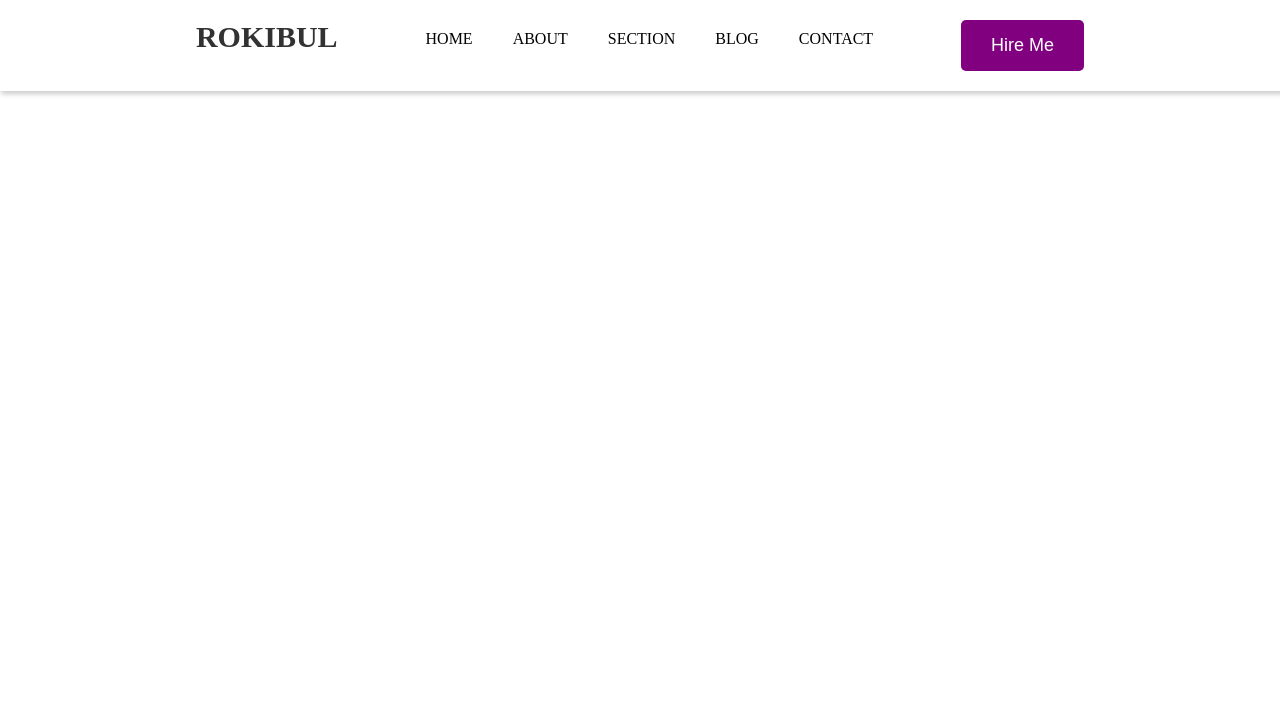
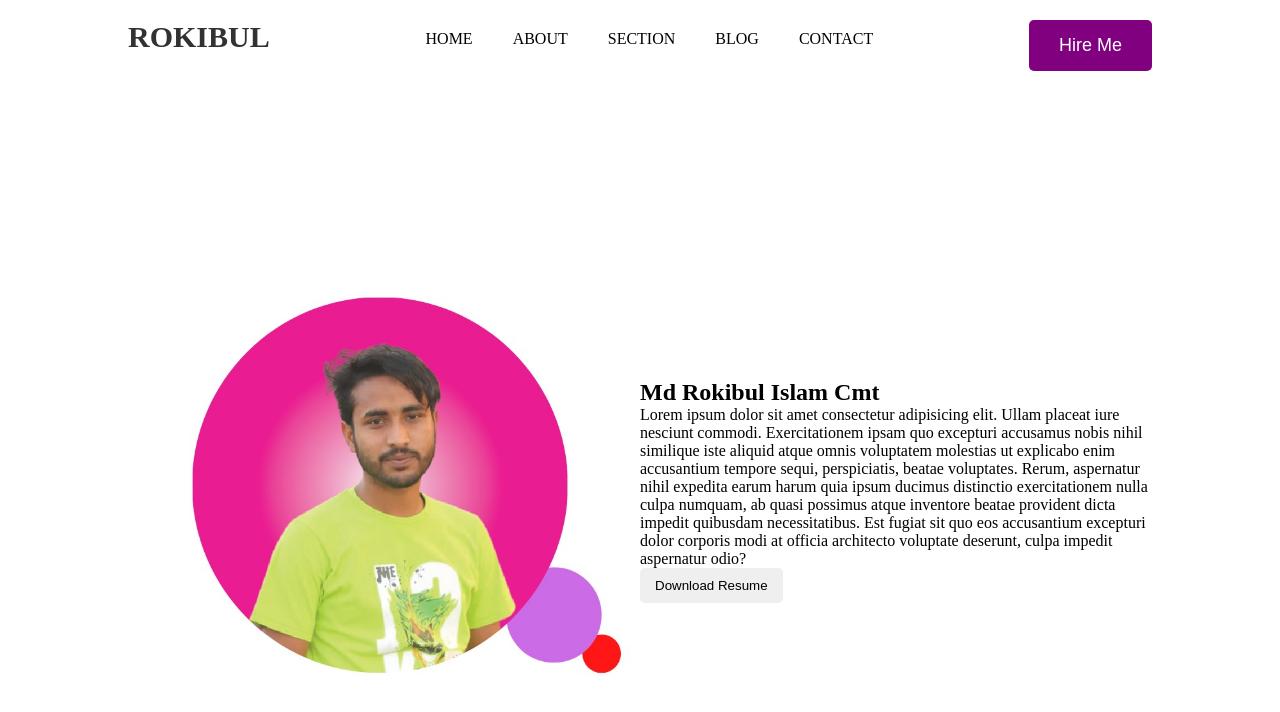
Before and after one commit to Rokibul-bd/rakib-portfolio, a plain HTML site: page index.html in a window 1280 px wide. Drawn offline with Linux system fonts and the light colour scheme.

Commit message:
something

```diff
--- a/css/style.css
+++ b/css/style.css
@@ -25,7 +25,6 @@ a{
 /*===================Navbar========Section===================================*/
 .navbar{
     width:100%;
-    background:white;
     box-shadow:3px 1px 5px 2px #ccc;
     padding:20px 0;
 }
@@ -40,7 +39,7 @@ a{
 }
 .navbar-flex{
     display:flex;
-    justify-content: space-evenly;
+    justify-content:space-between;
 }
 .navbar-menu ul{
     display:flex;
@@ -68,3 +67,22 @@ a{
     outline:1px solid purple;
 }
 /*===================Navbar========Section===================================*/
+/*===================Header========Section===================================*/
+#header{
+    width:100%;
+    background:#fff;
+    color:#000;
+}
+.header-flex{
+    display:flex;
+    align-items:center;
+    height:100vh;
+    justify-content:flex-end;
+}
+.header-width-divided{
+    width:50%;
+}
+.header-images img{
+    width:100%;
+}
+/*===================Header========Section===================================*/
--- a/index.html
+++ b/index.html
@@ -4,6 +4,8 @@
     <meta charset="UTF-8">
     <meta http-equiv="X-UA-Compatible" content="IE=edge">
     <meta name="viewport" content="width=device-width, initial-scale=1.0">
+    <meta name="author" content="Md Rokibul Islam Cmt">
+    <meta name="keyword" content="Web developer, front end developer, full stack developer, rokibul islam cmt">
     <title>Front End Developer Rakib</title>
     <link rel="stylesheet" href="./css/style.css">
 </head>
@@ -29,5 +31,19 @@
             </div>
         </div>
     </nav>
+    <section id="header">
+        <div class="container">
+            <div class="header-flex">
+                <div class="header-images header-width-divided">
+                    <img src="./images/my-photo2.jpeg" alt="Md Rokibul islam cmt">
+                </div>
+                <div class="header-text header-width-divided">
+                    <h1>Md Rokibul Islam Cmt</h1>
+                    <p>Lorem ipsum dolor sit amet consectetur adipisicing elit. Ullam placeat iure nesciunt commodi. Exercitationem ipsam quo excepturi accusamus nobis nihil similique iste aliquid atque omnis voluptatem molestias ut explicabo enim accusantium tempore sequi, perspiciatis, beatae voluptates. Rerum, aspernatur nihil expedita earum harum quia ipsum ducimus distinctio exercitationem nulla culpa numquam, ab quasi possimus atque inventore beatae provident dicta impedit quibusdam necessitatibus. Est fugiat sit quo eos accusantium excepturi dolor corporis modi at officia architecto voluptate deserunt, culpa impedit aspernatur odio?</p>
+                    <button class="btn btn-resume">Download Resume</button>
+                </div>
+            </div>
+        </div>
+    </section>
 </body>
 </html>
```
Also changed, not shown: images/my-photo1.jpeg (added), images/my-photo2.jpeg (added).
